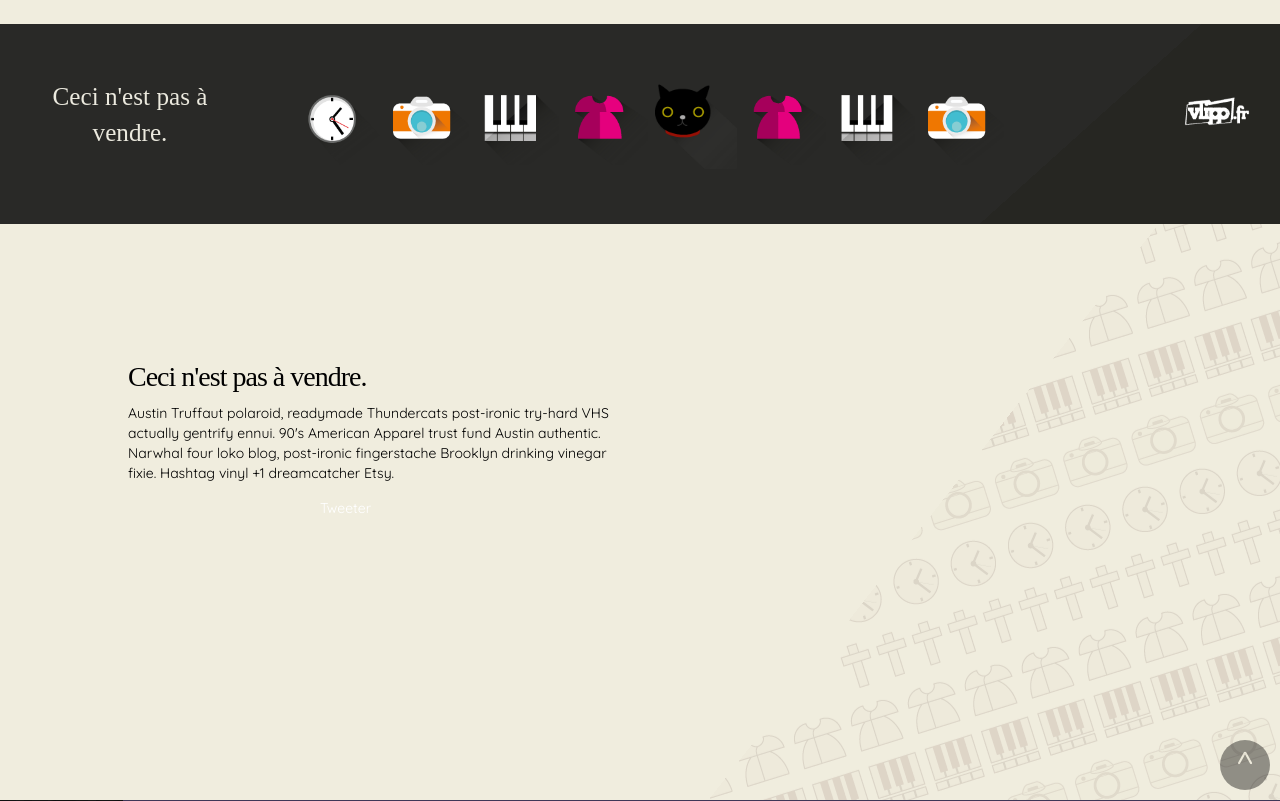
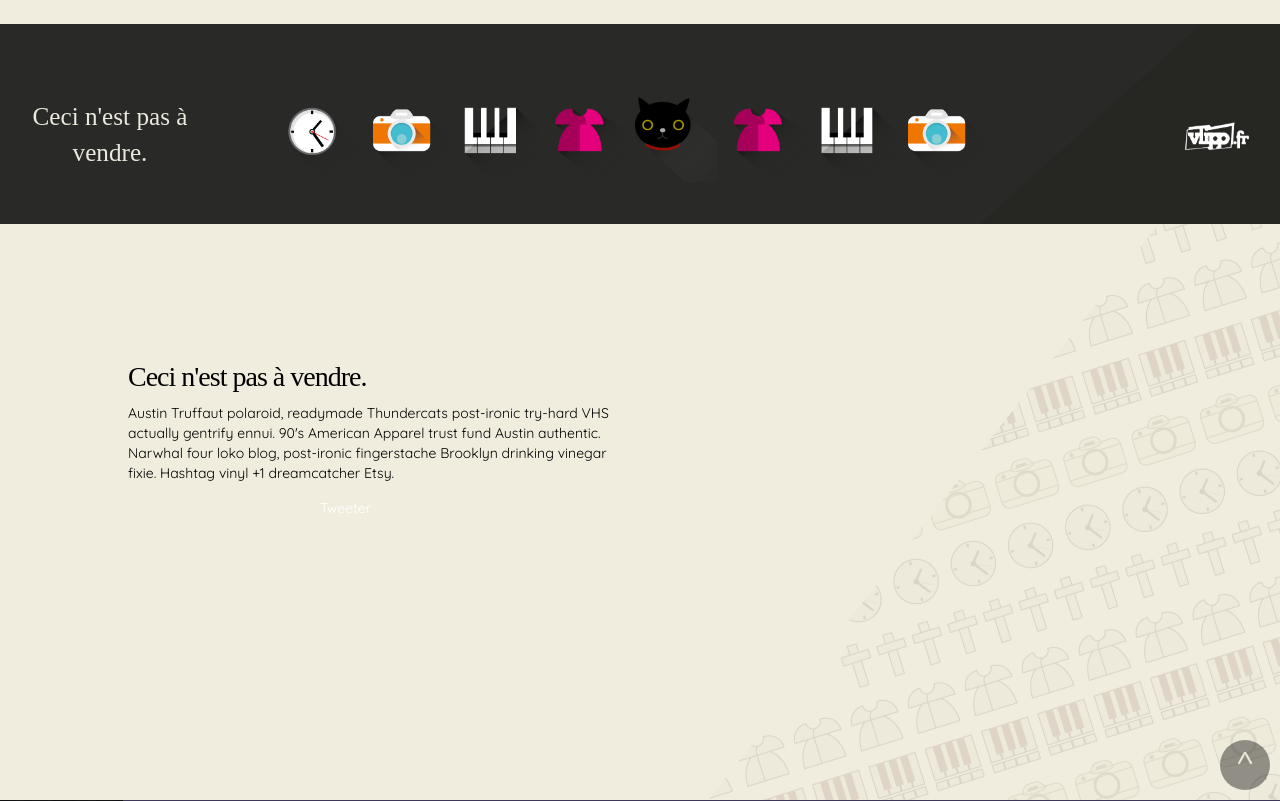
Before and after one commit to vkammerer/nantes-nord, a plain HTML site: page index.html in a window 1280 px wide. Shown: the top 801 px of the page. Drawn offline with nearby package versions, Linux system fonts and the light colour scheme; a web font is replaced by a local one.

Commit message:
apple device rwd

```diff
--- a/assets/css/main.css
+++ b/assets/css/main.css
@@ -146,21 +146,19 @@ nav ul li:hover {
 	margin-top: 1.5%;
 }
 
-#logo {
-	margin-top: 30px;
-	margin-left: 20px;
-	cursor: pointer;
-}
-
 /*.list-inline li {
 	padding: 0px;
 	margin: 0px;
 }*/
 
+.menu {
+	margin-top: 1%;
+}
+
 .nav-phone {
 	margin-left: auto;
   	margin-right: auto;
-  	height: 80%;
+  	height: 40%;
 }
 
 
@@ -220,8 +218,9 @@ nav ul li:hover {
 }
 
 #logo {
-	margin-top: 45px;
+	margin-top: 65px;
 	margin-right: 0px;
+	cursor: pointer;
 }
 
 .nav-header {
@@ -299,15 +298,6 @@ p:first-letter {
 }
 
 .play_button {
-	/*margin-top: -35%;
-    background-image: url('../images/play.png');
-    background-repeat: no-repeat;
-    width: 120%;
-    background-size: 100% 100%;
-    color: black;
-    padding: 140px 40px 70px 0px;
-    margin-left: 5%;
-    max-width: 100%*/
     position: relative;
     margin-top: 15%;
 /*    background-color: yellow;*/
@@ -482,7 +472,7 @@ section {
 
 #vlipp-logo {
 	width: 6%;
-	margin-top: 50px;
+	margin-top: 75px;
 	margin-right: 10px;
 	float: right;
 }
@@ -870,7 +860,7 @@ section {
 	}
 }
 
-@media (min-width: 1900px) and (max-width: 4000px) {
+/*@media (min-width: 1900px) and (max-width: 4000px) {
 	.nav-header-phone-portrait {
 		display: none !important;
 	}
@@ -890,7 +880,7 @@ section {
 	.texte-illustration {
 		margin-top: 17%;
 	}
-}
+}*/
 
 /* Retina & High resolution device */
 
```
